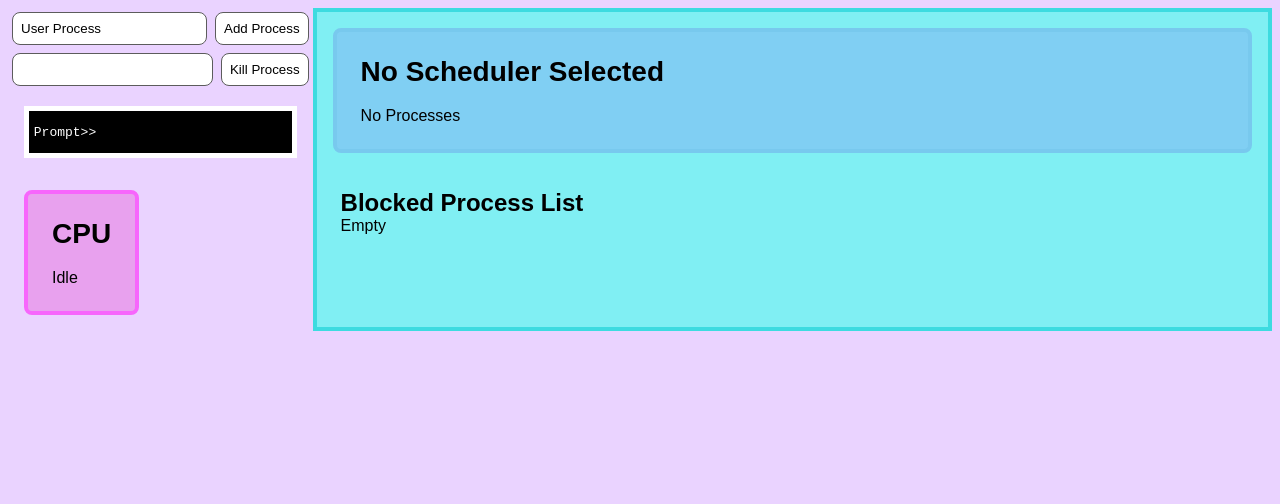
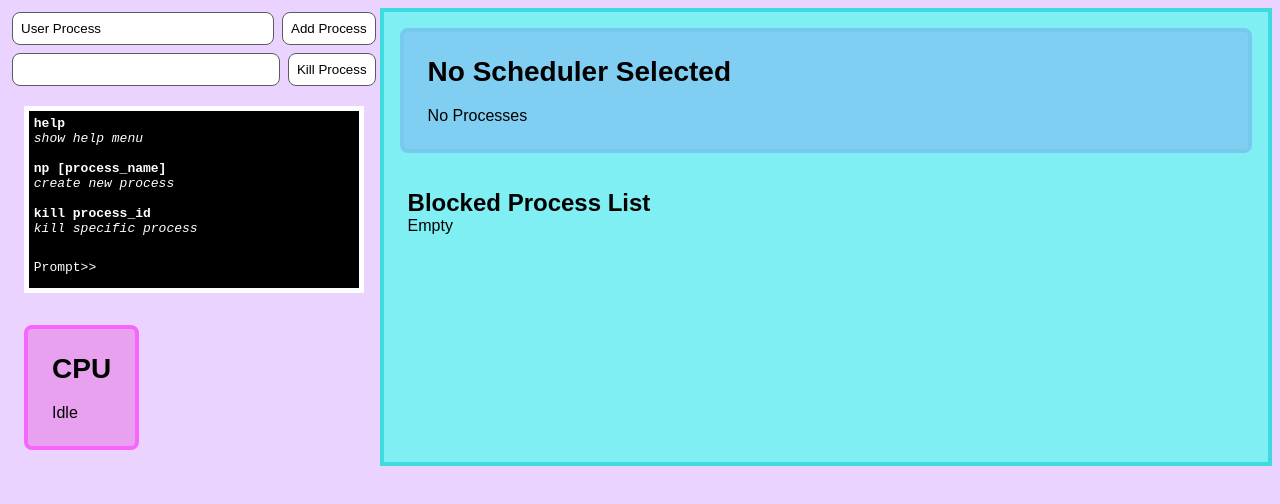
Before and after one commit to avniDhokia/os-sim, a React (Vite) app in the folder frontend/client/: page / in a window 1280 px wide. Shown: the top 504 px of the page. Built offline with nearby package versions, Linux system fonts and the light colour scheme.

Commit message:
improved terminal help

```diff
--- a/frontend/client/src/components/terminal.jsx
+++ b/frontend/client/src/components/terminal.jsx
@@ -1,15 +1,47 @@
 import { useState, useEffect } from 'react'
+
+// help text with command usage info
+function HelpText(){
+    return (
+        <div>
+
+            {/* help */}
+            <p><strong>help</strong></p>
+            <p><em>show help menu</em></p>
+
+            <br />
+
+            {/* new process */}
+            <p><strong>np [process_name]</strong></p>
+            <p><em>create new process</em></p>
+
+            <br />
+
+            {/* kill process */}
+            <p><strong>kill process_id</strong></p>
+            <p><em>kill specific process</em></p>
+
+            <br />
+
+        </div>
+    )
+}
+
+
 
 export default function Terminal(){
 
     const [userText, setUserText] = useState("")
     const [pastText, setPastText] = useState("")
 
+    const [showHelp, setShowHelp] = useState(true)
+
     let promptStart = "Prompt>> "
 
     function handleKeyDown(e) {
         if (event.key == 'Enter'){
 
+            setShowHelp(false)
             let ret = processCommand(userText)
             setPastText( pastText => (ret));
 
@@ -18,7 +50,6 @@ export default function Terminal(){
     }
 
     function processCommand(command){
-
         if (command == ""){
             return ""
         }
@@ -46,7 +77,7 @@ export default function Terminal(){
         else if (words[0] === "kill"){
 
             if (words.length < 2){
-                return "Incorrect usage. Correct: 'kill <processID>'"
+                return "Incorrect usage. Try 'help' to learn more"
             }
 
 
@@ -62,7 +93,7 @@ export default function Terminal(){
         }
         // help - help
         else if (words[0] === "help"){
-            return "help -> help   .   .   .   .   np -> new process"
+            setShowHelp(true)
         }
         // unknown command
         else{
@@ -74,6 +105,11 @@ export default function Terminal(){
     return (
         <div id="terminal">
 
+            {showHelp && (
+                <HelpText />
+            )}
+
+
             {pastText}
             <p>
                 {promptStart}
--- a/frontend/client/src/index.css
+++ b/frontend/client/src/index.css
@@ -181,13 +181,12 @@ h2{
 
 /* terminal */
 #terminal{
-  max-width: 20rem;
+  width: 20rem;
   margin: 1rem;
   border: solid white 5px;
   display: flex;
   flex-direction: column;
   justify-content: end;
-  max-height: 10rem;
   overflow:hidden;
 }
 
```
